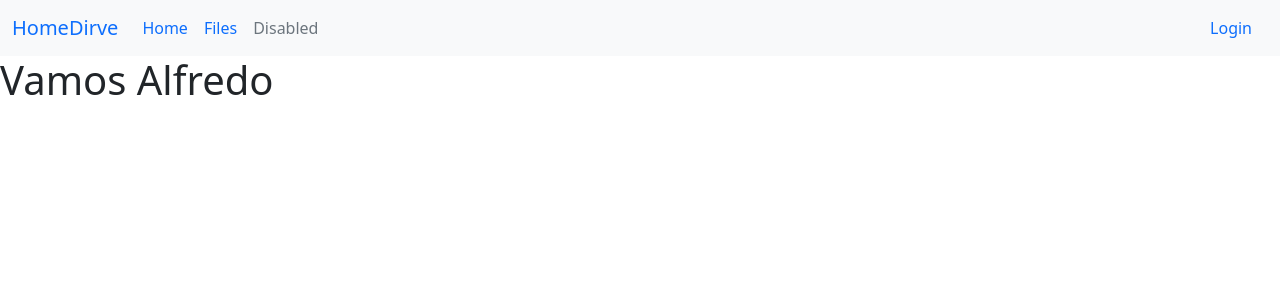
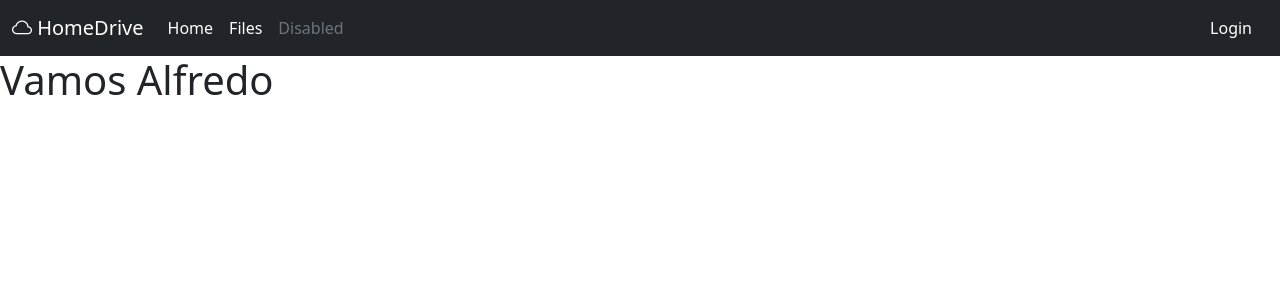
Before and after one commit to Juanki0396/pyHomeDrive, a Flask app: page / in a window 1280 px wide. Shown: the top 300 px of the page. Run offline with Flask 2, Linux system fonts and the light colour scheme.

Commit message:
Changed navbar style

```diff
--- a/homedrive/templates/base.html
+++ b/homedrive/templates/base.html
@@ -7,7 +7,7 @@
 
     <!-- Bootstrap CSS -->
     <link href="https://cdn.jsdelivr.net/npm/bootstrap@5.1.3/dist/css/bootstrap.min.css" rel="stylesheet" integrity="sha384-1BmE4kWBq78iYhFldvKuhfTAU6auU8tT94WrHftjDbrCEXSU1oBoqyl2QvZ6jIW3" crossorigin="anonymous">
-
+    <link rel="stylesheet" href="https://cdn.jsdelivr.net/npm/bootstrap-icons@1.8.3/font/bootstrap-icons.css">
     <title>
       {% block title %}
 
@@ -16,19 +16,19 @@
   </head>
   <body>
     <!-- Add Navbar -->
-    <nav class="navbar navbar-expand-lg bg-light">
+    <nav class="navbar navbar-expand-lg bg-dark text-white">
       <div class="container-fluid">
-        <a class="navbar-brand" href="#">HomeDirve</a>
+        <a class="navbar-brand text-white" ><i class="bi bi-cloud"></i> HomeDrive</a>
         <button class="navbar-toggler" type="button" data-bs-toggle="collapse" data-bs-target="#navbarSupportedContent" aria-controls="navbarSupportedContent" aria-expanded="false" aria-label="Toggle navigation">
           <span class="navbar-toggler-icon"></span>
         </button>
         <div class="collapse navbar-collapse" id="navbarSupportedContent">
           <ul class="navbar-nav me-auto mb-2 mb-lg-0">
             <li class="nav-item">
-              <a class="nav-link active" aria-current="page" href="{{ url_for('home_page') }}">Home</a>
+              <a class="nav-link active text-white" aria-current="page" href="{{ url_for('home_page') }}">Home</a>
             </li>
             <li class="nav-item">
-              <a class="nav-link" href="{{ url_for('files_page') }}">Files</a>
+              <a class="nav-link text-white" href="{{ url_for('files_page') }}">Files</a>
             </li>
             <li class="nav-item">
               <a class="nav-link disabled">Disabled</a>
@@ -36,7 +36,7 @@
           </ul>
           <ul class="nav justify-content-end">
             <li class="nav-item">
-              <a class="nav-link active" href="{{ url_for('auth.login_page') }}">Login</a>
+              <a class="nav-link active text-white" href="{{ url_for('auth.login_page') }}">Login</a>
             </li>
           </ul>
         </div>
```
